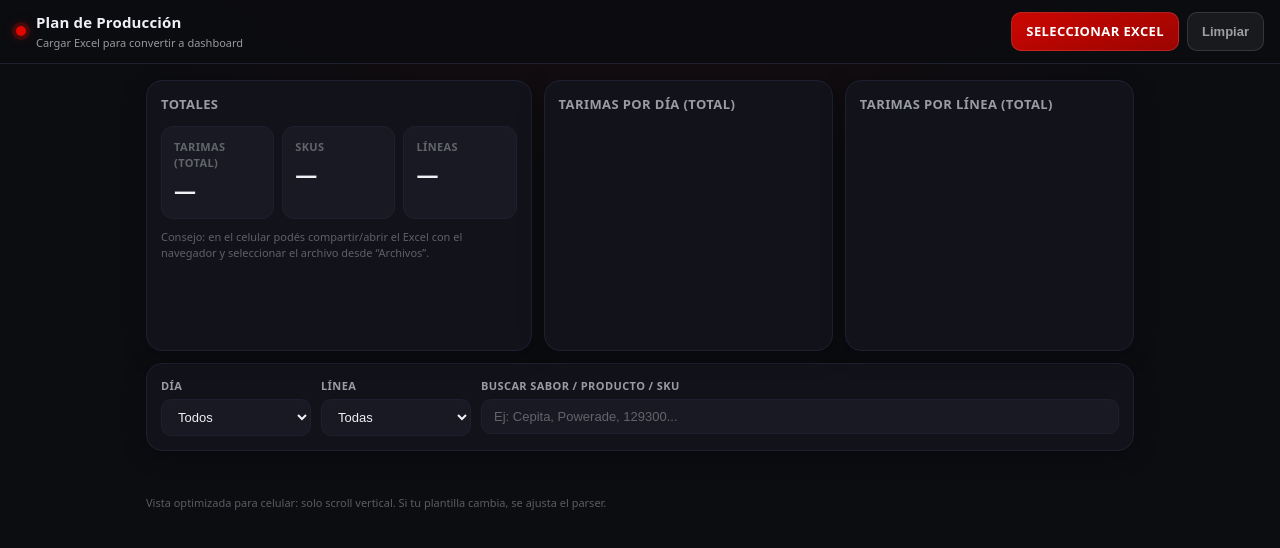
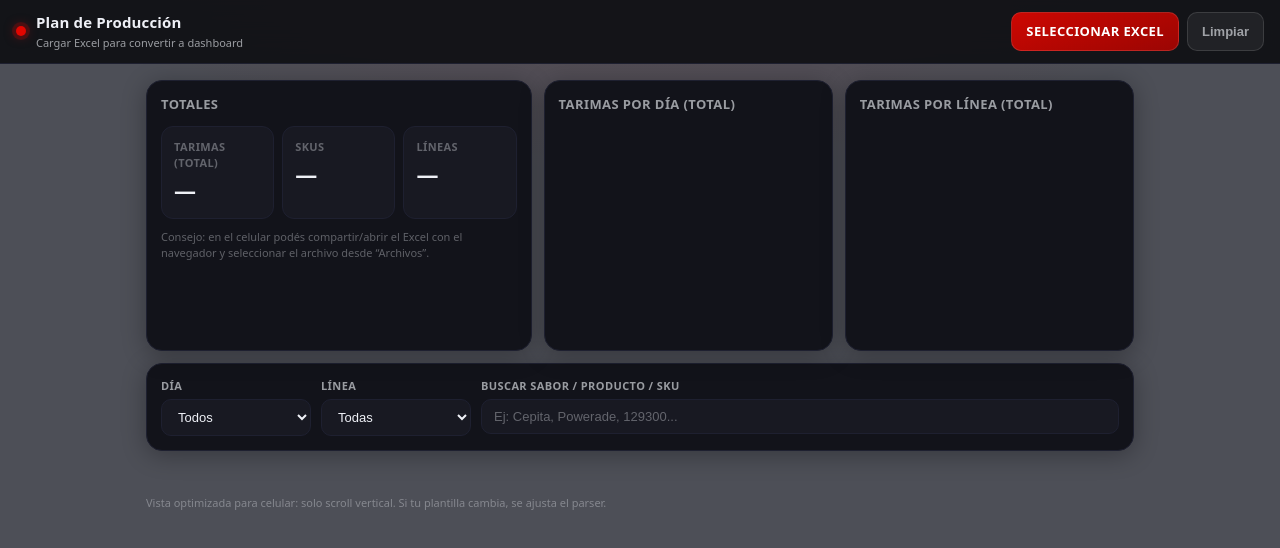
Before and after one commit to melognf/ProgramacionMG, a plain HTML site: page index.html in a window 1280 px wide. Drawn offline with nearby package versions, Linux system fonts and the light colour scheme.

Commit message:
Cambio color de fondo principal de #0c0d11 a #4d4f57
Co-Authored-By: Claude Sonnet 4.6 <noreply@anthropic.com>

```diff
--- a/estilos.css
+++ b/estilos.css
@@ -5,7 +5,7 @@
   --red-border: rgba(225,6,0,.4);
 
   /* Fondos */
-  --bg: #0c0d11;
+  --bg: #4d4f57;
   --card: #12131a;
   --card-inner: #181922;
   --line: #1e2030;
```
